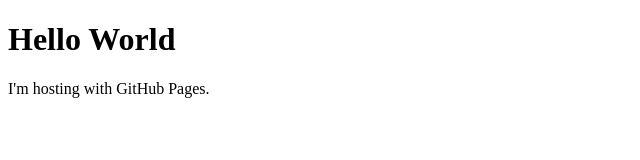
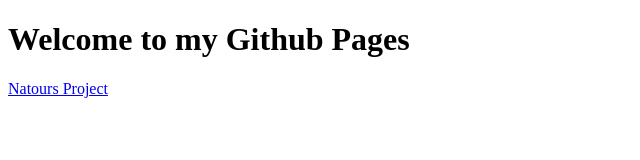
Before and after one commit to joenele/joenele.github.io, a plain HTML site: page index.html in a window 1280 px wide. Shown: the whole page, without its empty margins (0-640 px from the left). Drawn offline with Linux system fonts and the light colour scheme.

Commit message:
Update index.html

```diff
--- a/index.html
+++ b/index.html
@@ -1,7 +1,7 @@
 <!DOCTYPE html>
 <html>
 <body>
-    <h1>Hello World</h1>
-    <p>I'm hosting with GitHub Pages.</p>
+    <h1>Welcome to my Github Pages</h1>
+    <a href="https://joenele.github.io/natours/">Natours Project</a>
 </body>
 </html>
```
